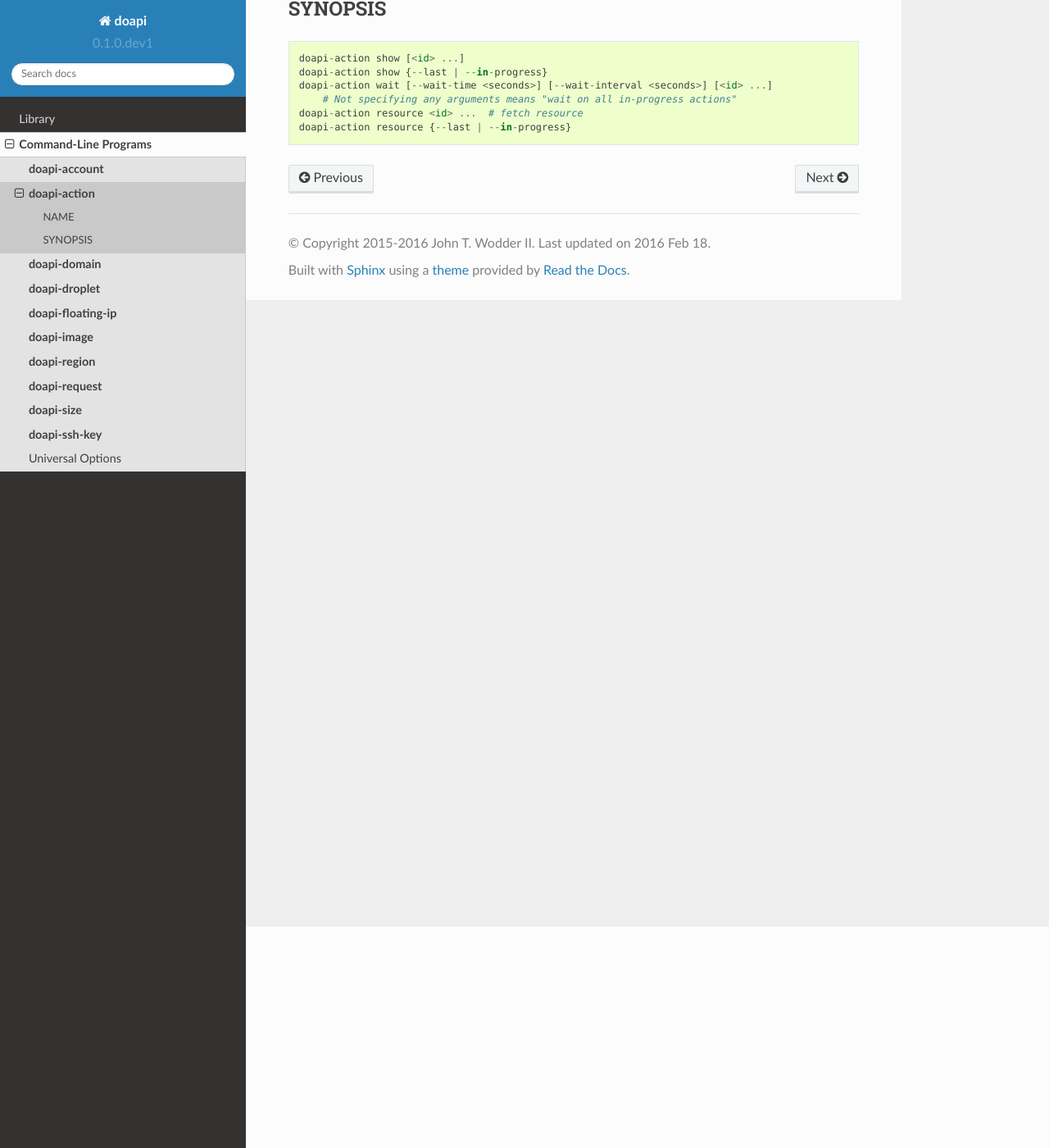
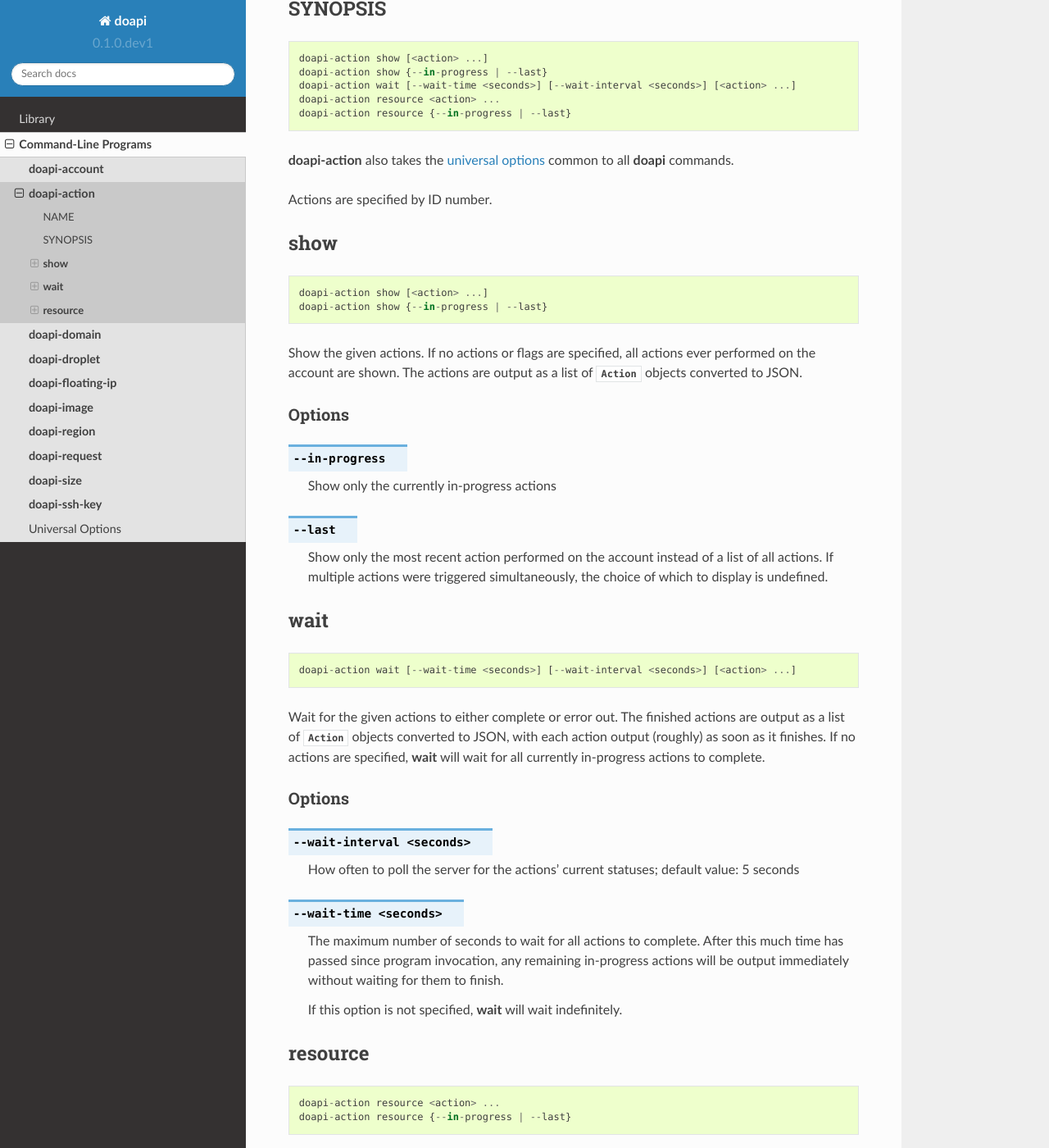
Before and after one commit to jwodder/doapi, a Sphinx documentation site: the page built from docs/cli/action.rst, in a window 1280 px wide and 1400 px high, scrolled down 270 px. Shown: the whole window at 82% size. Built offline with Sphinx 7.4.7 and the Read the Docs theme 2.0.0, drawn with Linux system fonts in a browser that asks for light colours; some of the changed text lies outside the part shown.

Commit message:
Wrote documentation for `doapi-action`

```diff
--- a/docs/cli/action.rst
+++ b/docs/cli/action.rst
@@ -15,9 +15,101 @@ SYNOPSIS
 
 ::
 
-    doapi-action show [<id> ...]
-    doapi-action show {--last | --in-progress}
-    doapi-action wait [--wait-time <seconds>] [--wait-interval <seconds>] [<id> ...]
-        # Not specifying any arguments means "wait on all in-progress actions"
-    doapi-action resource <id> ...  # fetch resource
-    doapi-action resource {--last | --in-progress}
+    doapi-action show [<action> ...]
+    doapi-action show {--in-progress | --last}
+    doapi-action wait [--wait-time <seconds>] [--wait-interval <seconds>] [<action> ...]
+    doapi-action resource <action> ...
+    doapi-action resource {--in-progress | --last}
+
+:program:`doapi-action` also takes the :ref:`universal options <universal>`
+common to all :program:`doapi` commands.
+
+Actions are specified by ID number.
+
+
+:command:`show`
+^^^^^^^^^^^^^^^
+
+::
+
+    doapi-action show [<action> ...]
+    doapi-action show {--in-progress | --last}
+
+Show the given actions.  If no actions or flags are specified, all actions ever
+performed on the account are shown.  The actions are output as a list of
+`Action` objects converted to JSON.
+
+Options
+'''''''
+
+.. program:: doapi-action show
+
+.. option:: --in-progress
+
+    Show only the currently in-progress actions
+
+.. option:: --last
+
+    Show only the most recent action performed on the account instead of a list
+    of all actions.  If multiple actions were triggered simultaneously, the
+    choice of which to display is undefined.
+
+
+:command:`wait`
+^^^^^^^^^^^^^^^
+
+::
+
+    doapi-action wait [--wait-time <seconds>] [--wait-interval <seconds>] [<action> ...]
+
+Wait for the given actions to either complete or error out.  The finished
+actions are output as a list of `Action` objects converted to JSON, with each
+action output (roughly) as soon as it finishes.  If no actions are specified,
+:command:`wait` will wait for all currently in-progress actions to complete.
+
+Options
+'''''''
+
+.. program:: doapi-action wait
+
+.. option:: --wait-interval <seconds>
+
+    How often to poll the server for the actions' current statuses; default
+    value: 5 seconds
+
+.. option:: --wait-time <seconds>
+
+    The maximum number of seconds to wait for all actions to complete.  After
+    this much time has passed since program invocation, any remaining
+    in-progress actions will be output immediately without waiting for them to
+    finish.
+
+    If this option is not specified, :command:`wait` will wait indefinitely.
+
+
+:command:`resource`
+^^^^^^^^^^^^^^^^^^^
+
+::
+
+    doapi-action resource <action> ...
+    doapi-action resource {--in-progress | --last}
+
+Show the resources that the specified actions operated on.  The resources are
+output as a list of `Droplet`, `Image`, and/or `FloatingIP` objects converted
+to JSON.  Resources that no longer exist are output as ``null``.
+
+Options
+'''''''
+
+.. program:: doapi-action resource
+
+.. option:: --in-progress
+
+    Show only the resources currently being acted upon
+
+.. option:: --last
+
+    Show only the resource operated on by the account's most recent action.  If
+    multiple actions were triggered simultaneously, the choice of which to
+    display is undefined.
```
